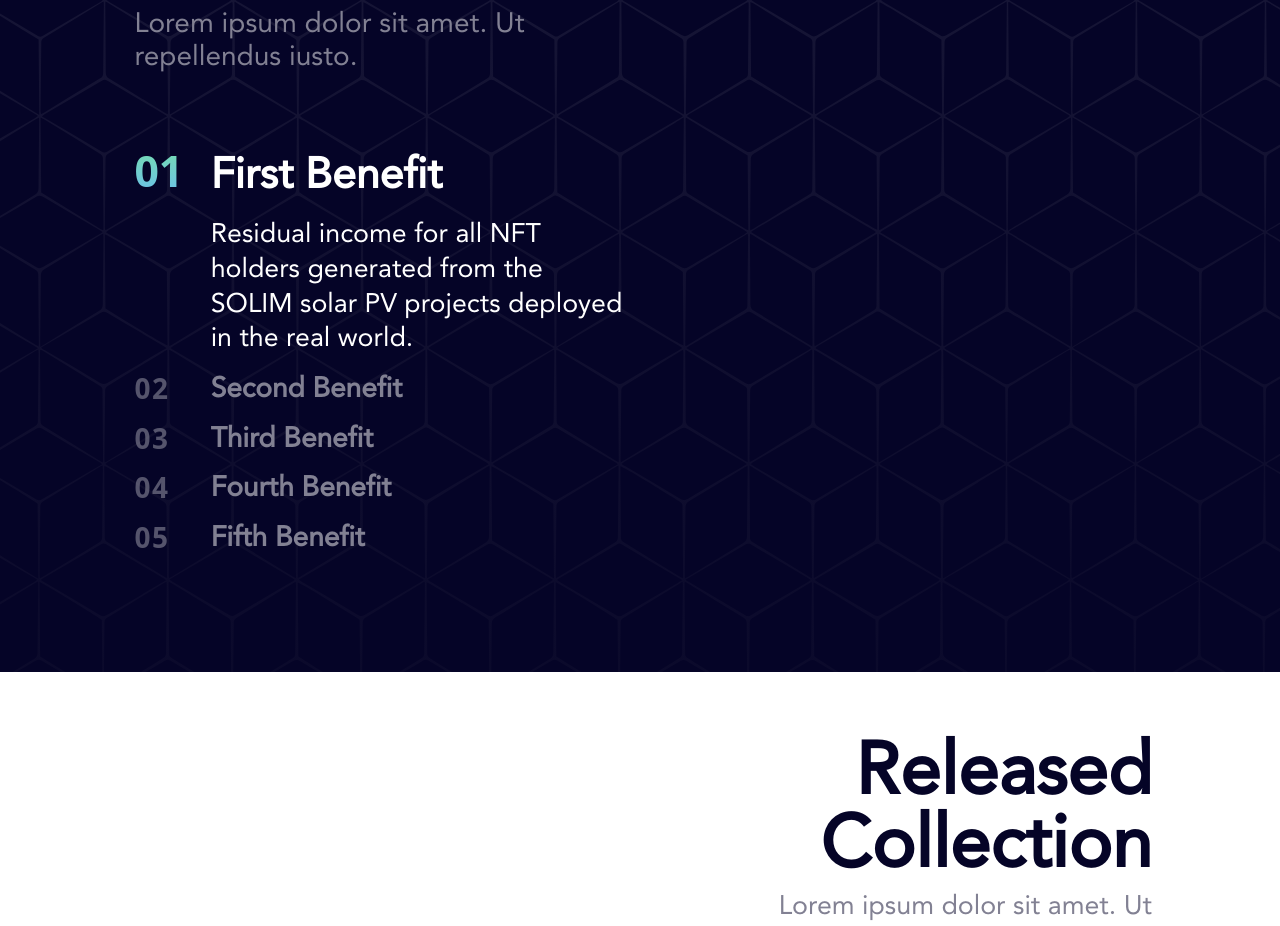
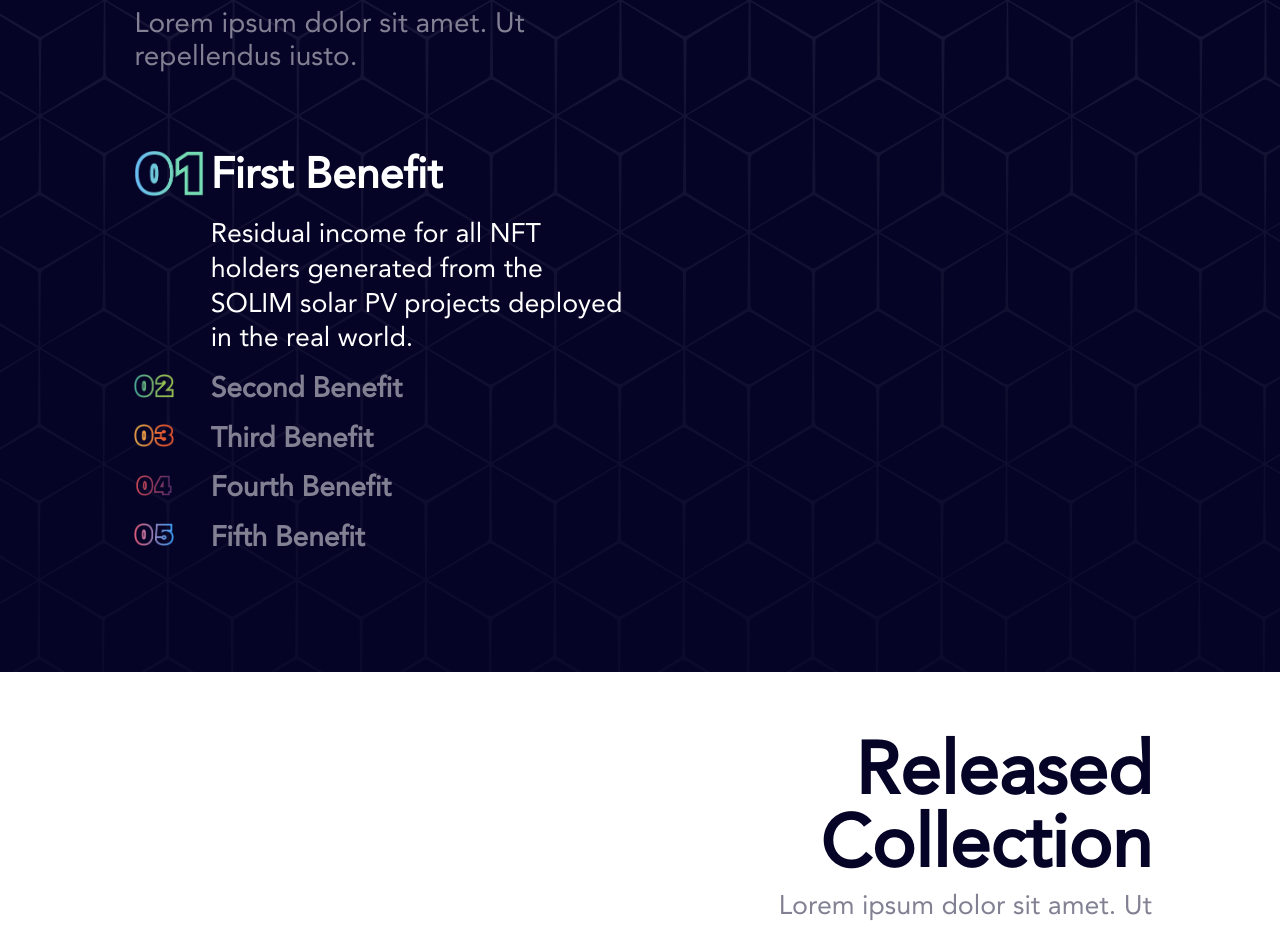
Before and after one commit to AETHER961/last-suninmotion-ui, a React (Create React App) app: page / in a window 1280 px wide. Shown: the part 2134-3060 px from the top of the page. Built offline with nearby package versions, Linux system fonts and the light colour scheme.

Commit message:
benifits section numbers pngs

```diff
--- a/src/components/Benefits.js
+++ b/src/components/Benefits.js
@@ -1,6 +1,11 @@
 import React, { useEffect, useState } from "react";
 import bluePill from "../assets/bluePill.svg";
 import fly from "../assets/insects/solim.png";
+import n01 from "../assets/011.png";
+import n02 from "../assets/022.png";
+import n03 from "../assets/033.png";
+import n04 from "../assets/044.png";
+import n05 from "../assets/055.png";
 
 const Benefits = () => {
   const [scrollIndex, setScrollingIndex] = useState(0);
@@ -81,12 +86,16 @@ const Benefits = () => {
             </span>
             <div className="scrollabaleArea">
               <div className="benefitItem row p-0">
-                <p
-                  className={`col-2 ${
-                    scrollIndex === 0 ? "benefitNbr" : "unFocusedBenefitNbr"
-                  }`}
-                >
-                  01
+                <p className={`col-2 `}>
+                  <img
+                    src={n01}
+                    alt="n01"
+                    className={`${
+                      scrollIndex === 0
+                        ? "benefitNbrImg"
+                        : "unFocusedBenefitNbrImg"
+                    }`}
+                  />
                 </p>
                 <p
                   className={`col-10 p-0 ${
@@ -110,12 +119,16 @@ const Benefits = () => {
                 </div>
               </div>
               <div className={`benefitItem row p-0 `}>
-                <p
-                  className={`col-2 ${
-                    scrollIndex === 1 ? "benefitNbr" : "unFocusedBenefitNbr"
-                  }`}
-                >
-                  02
+                <p className={`col-2  `}>
+                  <img
+                    src={n02}
+                    alt="n02"
+                    className={`${
+                      scrollIndex === 1
+                        ? "benefitNbrImg"
+                        : "unFocusedBenefitNbrImg"
+                    }`}
+                  />
                 </p>
                 <p
                   className={`col-10 p-0 ${
@@ -141,12 +154,16 @@ const Benefits = () => {
                 </div>
               </div>
               <div className={`benefitItem row p-0  `}>
-                <p
-                  className={`col-2 ${
-                    scrollIndex === 2 ? "benefitNbr" : "unFocusedBenefitNbr"
-                  }`}
-                >
-                  03
+                <p className={`col-2 `}>
+                  <img
+                    src={n03}
+                    alt="n03"
+                    className={`${
+                      scrollIndex === 2
+                        ? "benefitNbrImg"
+                        : "unFocusedBenefitNbrImg"
+                    }`}
+                  />
                 </p>
                 <p
                   className={`col-10 p-0 ${
@@ -169,12 +186,16 @@ const Benefits = () => {
                 </div>
               </div>
               <div className={`benefitItem row p-0  `}>
-                <p
-                  className={`col-2 ${
-                    scrollIndex === 3 ? "benefitNbr" : "unFocusedBenefitNbr"
-                  }`}
-                >
-                  04
+                <p className={`col-2`}>
+                  <img
+                    src={n04}
+                    alt="n04"
+                    className={`${
+                      scrollIndex === 3
+                        ? "benefitNbrImg"
+                        : "unFocusedBenefitNbrImg"
+                    }`}
+                  />
                 </p>
                 <p
                   className={`col-10 p-0 ${
@@ -199,12 +220,16 @@ const Benefits = () => {
                 </div>
               </div>
               <div className={`benefitItem row p-0  `}>
-                <p
-                  className={`col-2 ${
-                    scrollIndex === 4 ? "benefitNbr" : "unFocusedBenefitNbr"
-                  }`}
-                >
-                  05
+                <p className={`col-2 `}>
+                  <img
+                    src={n05}
+                    alt="n05"
+                    className={`${
+                      scrollIndex === 4
+                        ? "benefitNbrImg"
+                        : "unFocusedBenefitNbrImg"
+                    }`}
+                  />
                 </p>
                 <p
                   className={`col-10 p-0 ${
--- a/src/index.css
+++ b/src/index.css
@@ -105,6 +105,7 @@ section {
 }
 
 @keyframes fadeIn {
+
   0%,
   100% {
     opacity: 0;
@@ -204,6 +205,14 @@ section {
   -webkit-background-clip: text;
   -moz-background-clip: text;
   line-height: 1;
+}
+
+.benefitNbrImg {
+  max-width: 70px;
+}
+
+.unFocusedBenefitNbrImg {
+  max-width: 40px;
 }
 
 .unFocusedBenefitNbr {
@@ -626,7 +635,7 @@ section {
   padding: 5rem 0;
 }
 
-.imagesDiv > div:second-child {
+.imagesDiv>div:second-child {
   gap: 3rem;
 }
 
@@ -703,11 +712,9 @@ section {
 .mintingCardContainer {
   border-radius: 12px;
   background: url("./assets/hexbgBen.svg"),
-    linear-gradient(
-      180deg,
+    linear-gradient(180deg,
       rgba(27, 50, 49, 0.5) 0%,
-      rgba(27, 50, 49, 0.2) 100%
-    );
+      rgba(27, 50, 49, 0.2) 100%);
   background-size: cover;
   flex-wrap: wrap;
   width: clamp(300px, 350px + 1vw, 420px);
@@ -742,11 +749,11 @@ section {
   background-color: var(--dark-blue);
 }
 
-.my-mints > div {
+.my-mints>div {
   padding: 5% 8% 0;
 }
 
-.my-mints > div > div {
+.my-mints>div>div {
   margin: auto;
   row-gap: 15px !important;
 }
@@ -770,15 +777,15 @@ section {
     margin-top: 15%;
   }
 }
+
 .no-mints {
   background-color: rgba(255, 255, 255, 0.04);
 }
+
 .explore-more {
-  background: linear-gradient(
-    180deg,
-    rgba(27, 50, 49, 0.5) 0%,
-    rgba(27, 50, 49, 0.2) 100%
-  );
+  background: linear-gradient(180deg,
+      rgba(27, 50, 49, 0.5) 0%,
+      rgba(27, 50, 49, 0.2) 100%);
   border-image: none;
   border: 0;
 }
@@ -836,6 +843,7 @@ section {
   font-family: avenir-next-regular;
   border-radius: 3rem !important;
 }
+
 .mint-now img {
   margin-left: 1rem;
 }
@@ -1022,7 +1030,7 @@ section {
   min-height: 100vh;
 }
 
-.minting-page > div {
+.minting-page>div {
   padding-top: 8%;
 }
 
@@ -1037,7 +1045,7 @@ section {
     margin-top: 33%;
   }
 
-  .minting-page > div {
+  .minting-page>div {
     padding-top: 20%;
   }
 
@@ -1055,11 +1063,9 @@ section {
 }
 
 .mintingLeftBox {
-  background: linear-gradient(
-    180deg,
-    rgba(27, 50, 49, 0.5) 0%,
-    rgba(27, 50, 49, 0.2) 100%
-  );
+  background: linear-gradient(180deg,
+      rgba(27, 50, 49, 0.5) 0%,
+      rgba(27, 50, 49, 0.2) 100%);
   backdrop-filter: blur(46px);
   border-radius: 16px;
   margin: 12% 12% 12% 12%;
@@ -1080,11 +1086,11 @@ section {
   color: rgba(255, 255, 255, 0.62);
 }
 
-.mintingLeftBox:first-child > div {
+.mintingLeftBox:first-child>div {
   align-self: center;
 }
 
-.mintingLeftBox:first-child > div > button {
+.mintingLeftBox:first-child>div>button {
   background-color: #163049;
   border-radius: 48px;
   font-family: avenir-next-regular;
@@ -1095,12 +1101,12 @@ section {
   color: white;
 }
 
-.mintingLeftBox:first-child > div > div {
+.mintingLeftBox:first-child>div>div {
   margin-left: auto;
   margin-right: auto;
 }
 
-.mintingLeftBox:first-child > div > div > p {
+.mintingLeftBox:first-child>div>div>p {
   font-family: sf-compact;
   font-size: clamp(3rem, 3rem + 2vw, 5rem);
   background-color: linear-gradient(#9bc354, #50ae98);
@@ -1183,6 +1189,7 @@ section {
 .mintingSolim {
   max-width: 500px;
 }
+
 .scroll-section {
   position: absolute;
   left: 50px;
```
